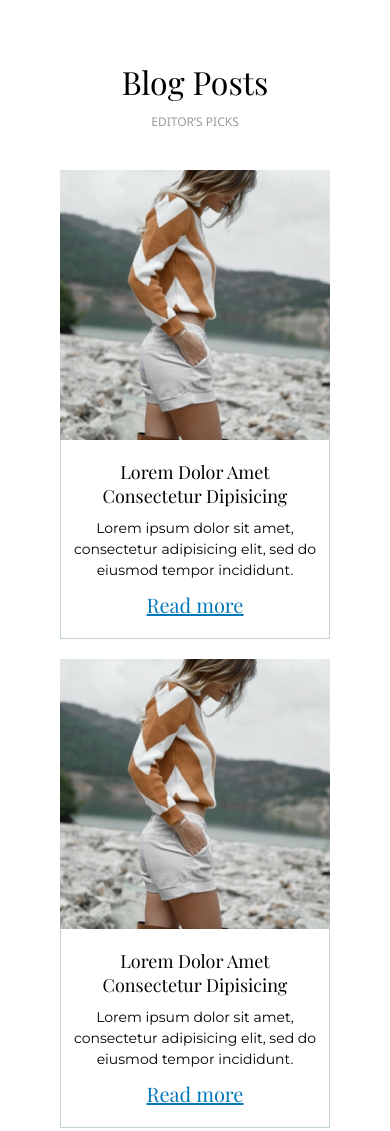
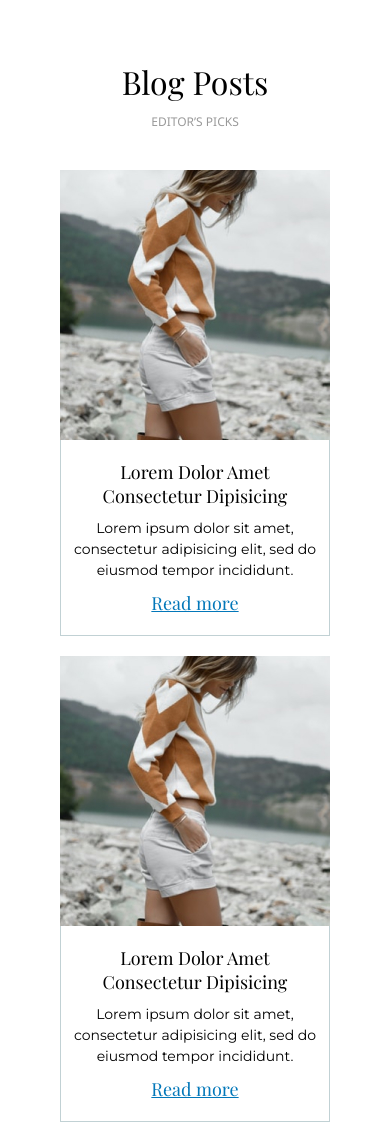
Before and after one commit to webdev-alexey/webcademy-html_homework5, a plain HTML site: page index.html in a window 390 px wide. Shown: the top 1131 px of the page. Drawn offline with nearby package versions, Linux system fonts and the light colour scheme.

Commit message:
fix стилизации

```diff
--- a/css/media.css
+++ b/css/media.css
@@ -7,7 +7,6 @@
   .subtitle {
     font-family: "Noto Sans", sans-serif;
     color: #999;
-    font-style: normal;
   }
 }
 
@@ -71,7 +70,7 @@
     margin-bottom: 10px;
   }
 
-  .card-link {
+  a.card-link {
     font-size: 18px;
   }
 }
```
